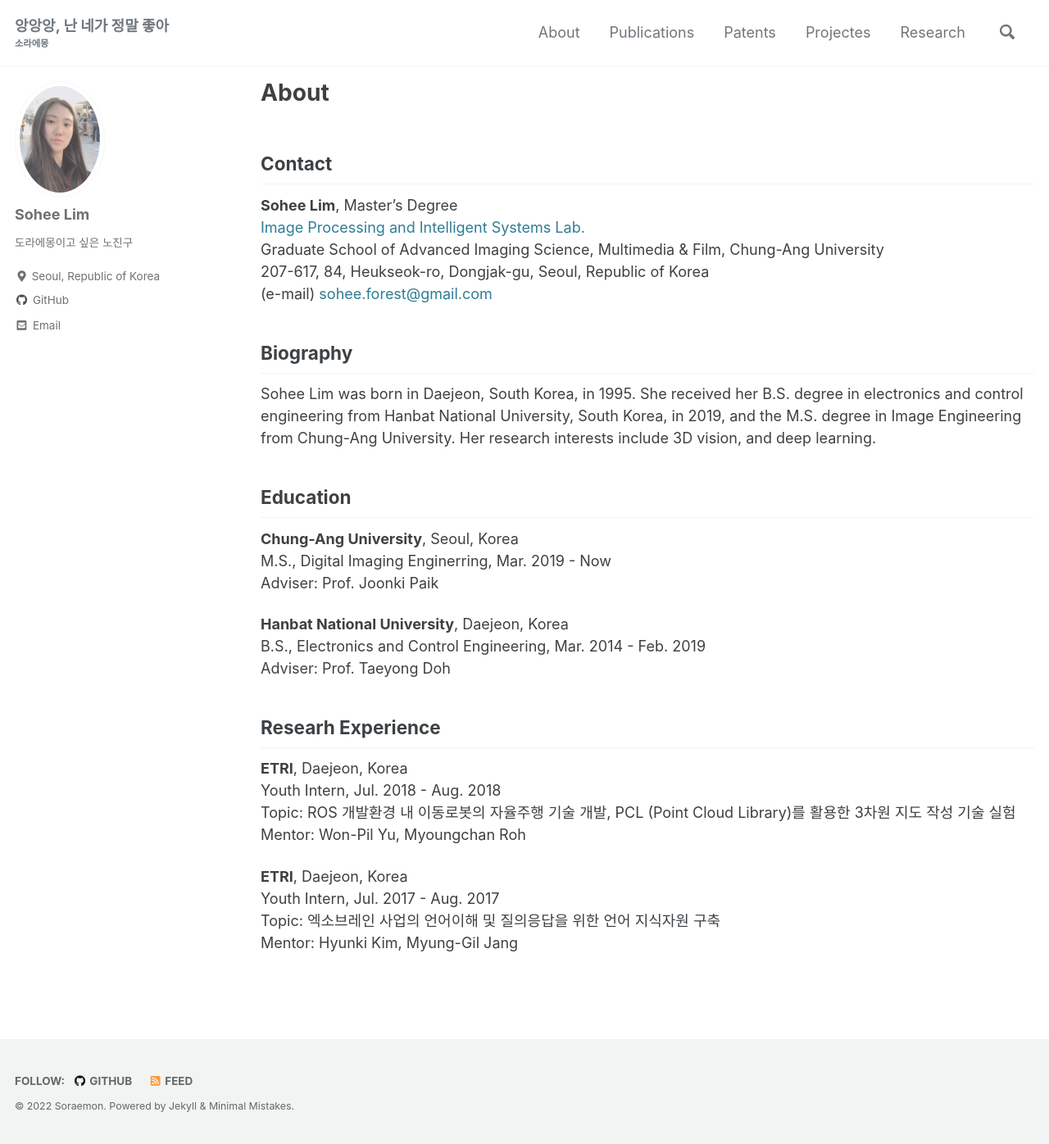
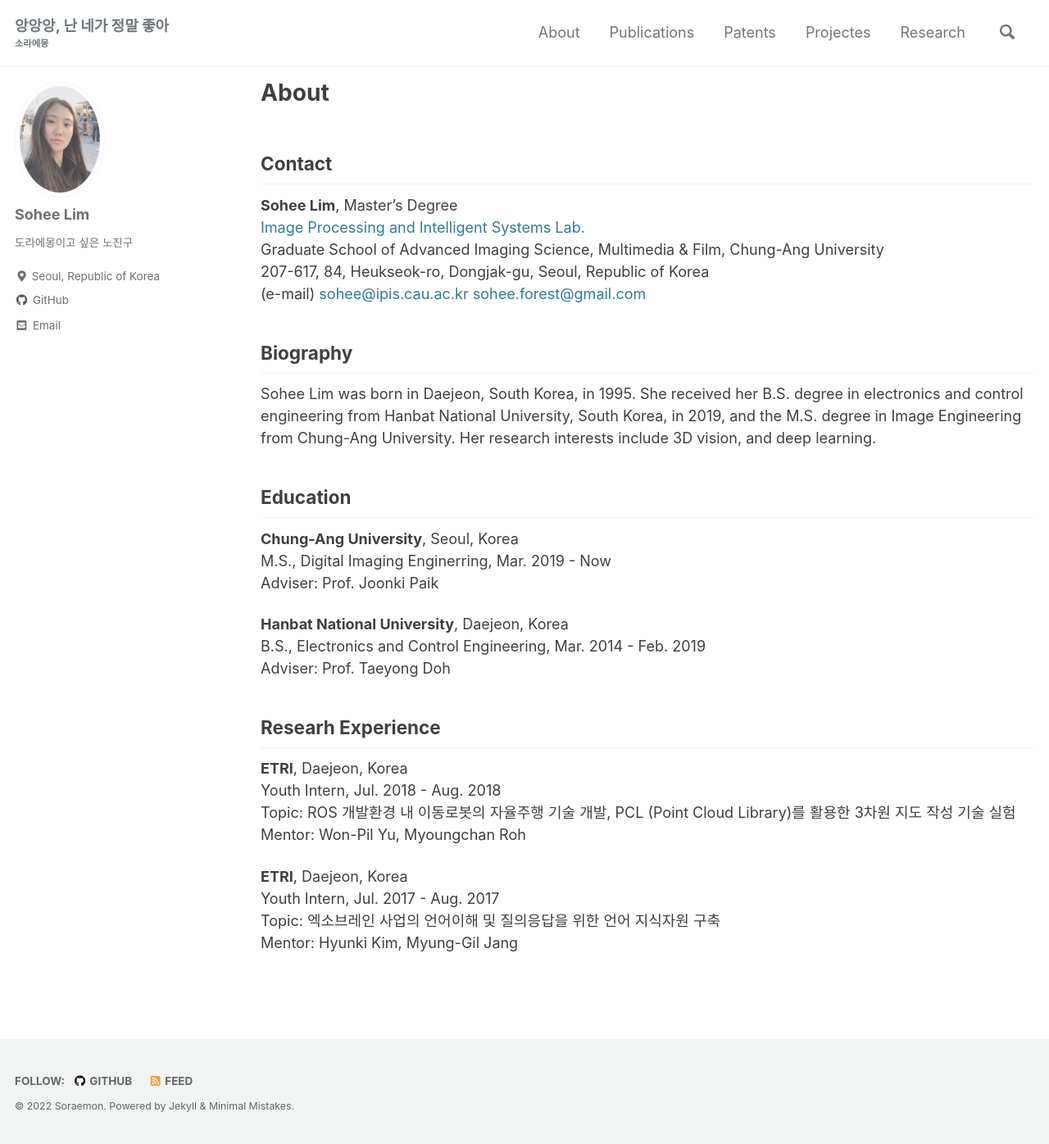
Before and after one commit to sohee-zoe/sohee-zoe.github.io, a Jekyll site: the page built from index.md, in a window 1280 px wide and 1396 px high. Shown: the whole window at 82% size. Built offline with Jekyll 4.4.1, drawn with Linux system fonts in a browser that asks for light colours; cached includes are drawn as plain includes; some of the changed lines change nothing that is shown.

Commit message:
Update index.md

```diff
--- a/index.md
+++ b/index.md
@@ -12,7 +12,7 @@ author_profile: true
 [Image Processing and Intelligent Systems Lab.](http://ipis.cau.ac.kr/)
 Graduate School of Advanced Imaging Science, Multimedia & Film, Chung-Ang University
 207-617, 84, Heukseok-ro, Dongjak-gu, Seoul, Republic of Korea
-(e-mail) <sohee.forest@gmail.com>
+(e-mail) <sohee@ipis.cau.ac.kr> <sohee.forest@gmail.com>
 
 
 
```
